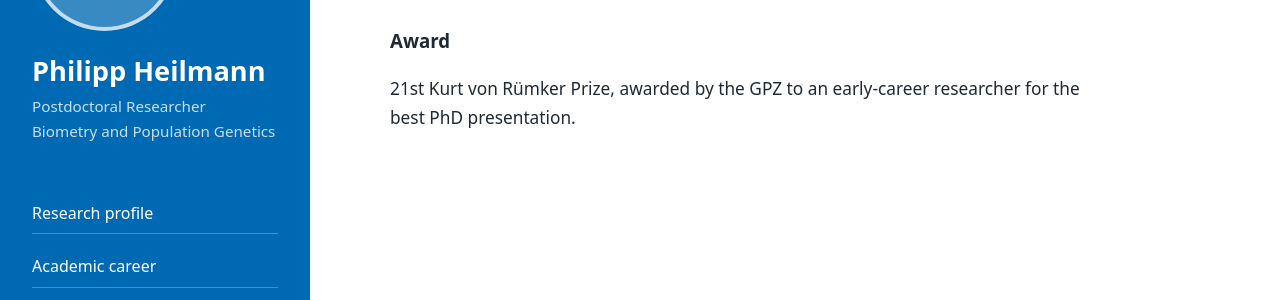
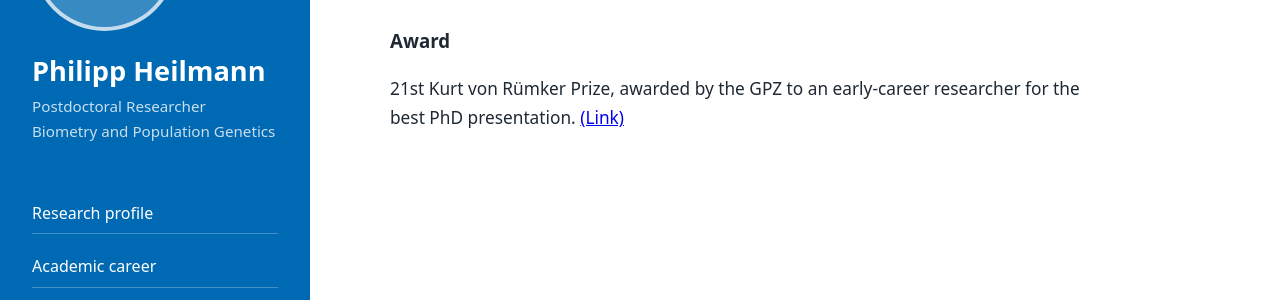
Before and after one commit to PGHeilmann/PGHeilmann.github.io, a Jekyll site: the page built from index.md, in a window 1280 px wide and 900 px high, scrolled down 965 px. Shown: the part 154-454 px from the top of the window. Built offline with Jekyll 4.4.1, drawn with Linux system fonts in a browser that asks for light colours.

Commit message:
Update index.md

```diff
--- a/index.md
+++ b/index.md
@@ -93,6 +93,7 @@ title: Home
       <p>
         21st Kurt von Rümker Prize, awarded by the GPZ to an early-career researcher
         for the best PhD presentation.
+        <a href="https://www.julius-kuehn.de/aktuelles/aktuell/n/8-quedlinburger-pflanzenzuechtungstage-mit-21-kurt-von-ruemker-vortraegen-inklusive-preis-fuer-den-besten-vortrag-eines-nachwuchsforschenden" target="_blank" rel="noopener noreferrer">(Link)</a>
       </p>
     </section>
 
```
